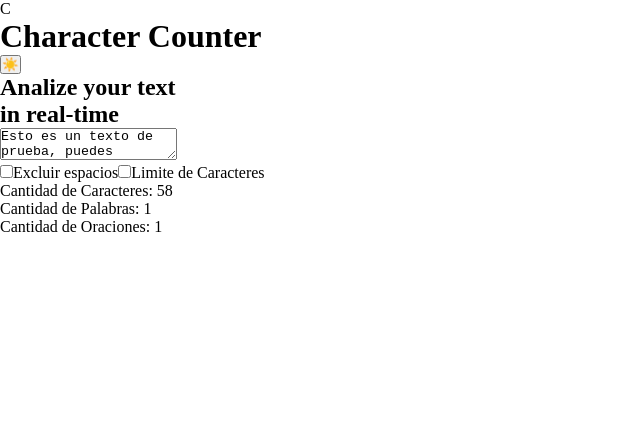
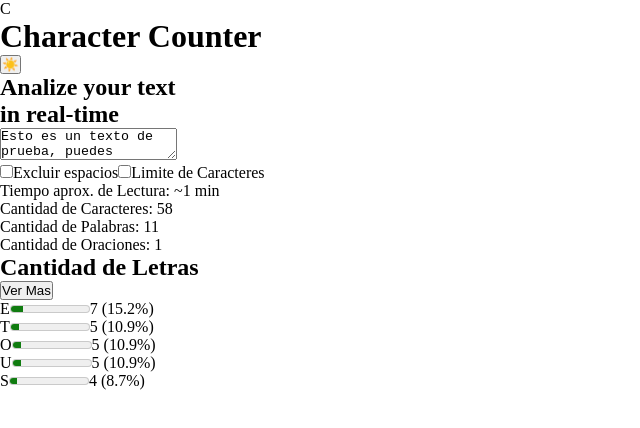
Before and after one commit to Matias-Giorello/Tp-FrontEnd-Final-UTN, a React (Vite) app: page / in a window 1280 px wide. Shown: the top 428 px of the page, without its empty margins (0-640 px from the left). Built offline with nearby package versions, Linux system fonts and the light colour scheme.

Commit message:
add: see more button and aproximately reading time functionality

```diff
--- a/src/App.jsx
+++ b/src/App.jsx
@@ -7,17 +7,21 @@ const App = () => {
   const [excludeSpaces, setExcludeSpaces] = useState(false)
   const [limitCharacter, setLimitCharacter] = useState(false)
   const [limitValue, setLimitValue] = useState(300)
+  const [showAll, setShowAll] = useState(false)
 
   const characters = excludeSpaces ? text.replace(/\s/g, "").length : text.length
 
-  const words = text.trim() === "" ? 0 : text.trim().split("/\s+/").length
+  const words = text.trim() === "" ? 0 : text.trim().split(/\s+/).length
 
   const sentences = text.trim() === "" ? 0 : text.split(/[.!?]/).filter(sentence => sentence.trim() !== "").length
+
+  const readingTime = Math.ceil(words/200)
 
   const handleChangeTextArea = (e) => {
     const value = e.target.value
 
     if (limitCharacter) {
+
       if (value.length <= limitValue) {
         setText(value)
       }
@@ -31,6 +35,49 @@ const App = () => {
     const newText = text.slice(0, limitValue)
     setText(newText)
   }
+
+  const cleanText = text.toLowerCase().replace(/[^a-záéíóúñ]/g, "")
+  const total = cleanText.length
+
+  //diccionario clave/valor
+const dictionaryLetters = {}
+
+  // {test : 1}
+
+cleanText.split("").forEach(letter => {
+  dictionaryLetters[letter] = (dictionaryLetters[letter] || 0) + 1
+})
+
+const letters = Object.entries(dictionaryLetters).map(dataLetter => {
+  const letterName = dataLetter[0]
+  const amountLetter = dataLetter[1]
+
+  const infoToRenderLetter = {
+    letterName: letterName,
+    amount: amountLetter,
+    percentage: (amountLetter/total) * 100
+  }
+
+  return infoToRenderLetter
+})
+
+
+
+
+
+
+
+
+const sortLetters = letters.sort((a, b) => b.amount - a.amount)
+
+const visibleLetters = showAll ? sortLetters : sortLetters.slice(0, 5)
+
+
+
+
+
+
+
 
   return (
     <main>
@@ -69,9 +116,23 @@ const App = () => {
           />
         }
       </div>
+      <p>Tiempo aprox. de Lectura: ~{readingTime} min</p>
       <p>Cantidad de Caracteres: {characters}</p>
       <p>Cantidad de Palabras: {words}</p>
       <p>Cantidad de Oraciones: {sentences}</p>
+      <section>
+      <h2>Cantidad de Letras</h2>
+      <button onClick={() => setShowAll(!showAll)}> {showAll ? "Ver Menos" : "Ver Mas"}</button>
+        <article>
+          {
+            visibleLetters.map(letter => (<div key={letter.letterName}>
+            <span>{letter.letterName.toUpperCase()}</span>
+            <meter min="0" max="100" value={letter.percentage}></meter>
+            <span>{letter.amount} ({letter.percentage.toFixed(1)}%)</span>
+          </div>))
+          }
+        </article>
+      </section>
     </main>
   )
 }
```
